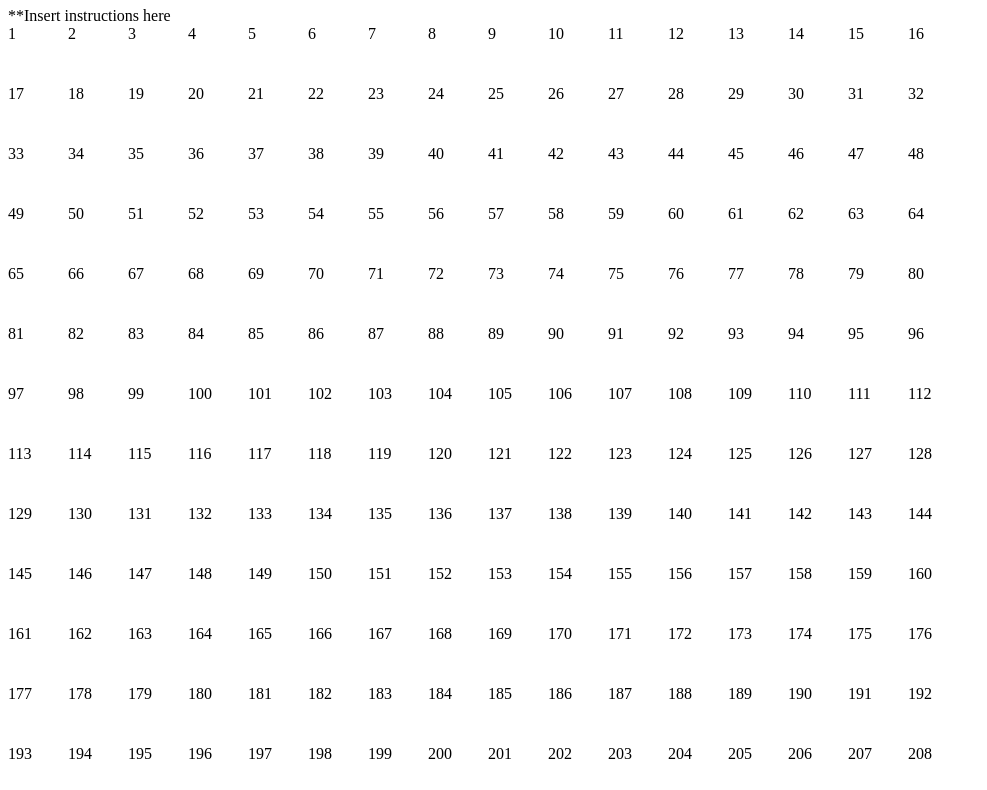
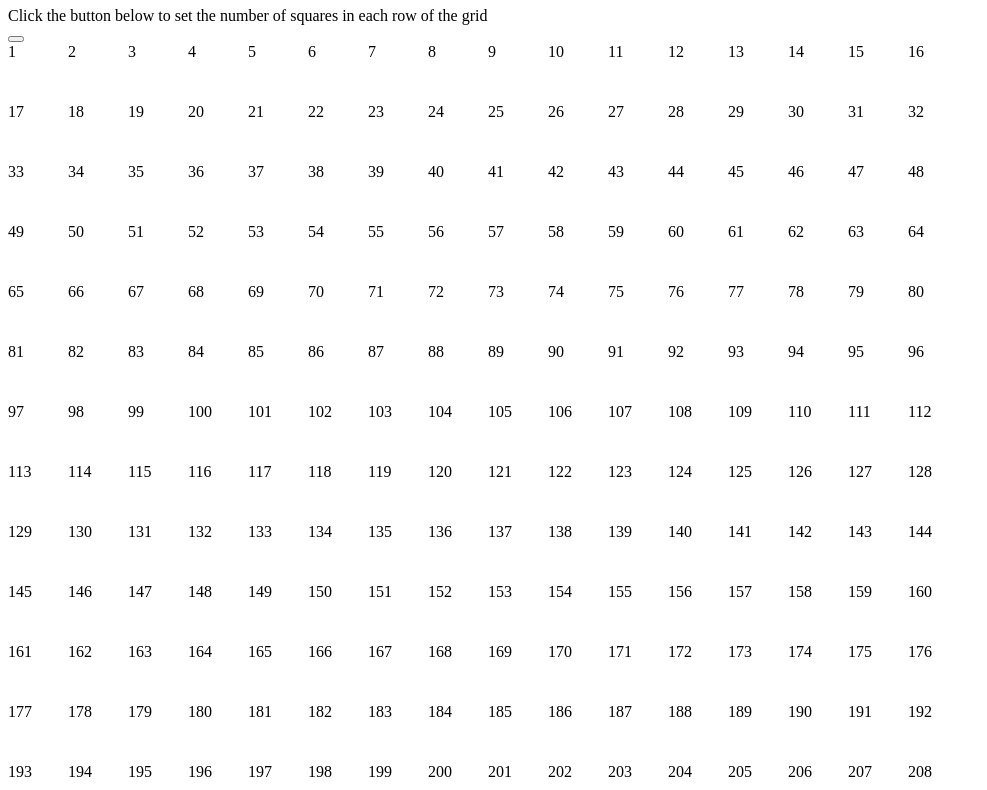
Before and after one commit to julian-khan/etch-a-sketch, a plain HTML site: page index.html in a window 1280 px wide. Shown: the part 73-863 px from the top of the page, without its empty margins (0-987 px from the left). Drawn offline with Linux system fonts and the light colour scheme.

Commit message:
Add button to set grid row length

```diff
--- a/index.html
+++ b/index.html
@@ -11,7 +11,8 @@
 </head>
 <body>
     <h1>Hi, welcome to my etch-a-sketch webpage!</h1>
-    <div>**Insert instructions here </div>
+    <div>Click the button below to set the number of squares in each row of the grid  </div>
+    <button class="set-row-length"></button>
 
     <div class="grid-wrapper"></div>
 
```
